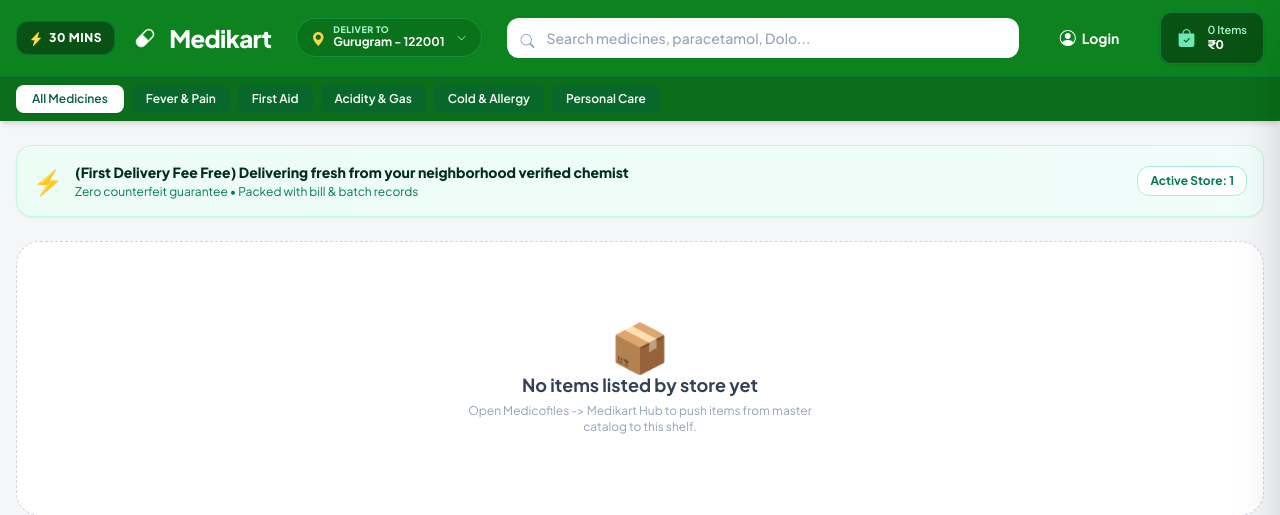
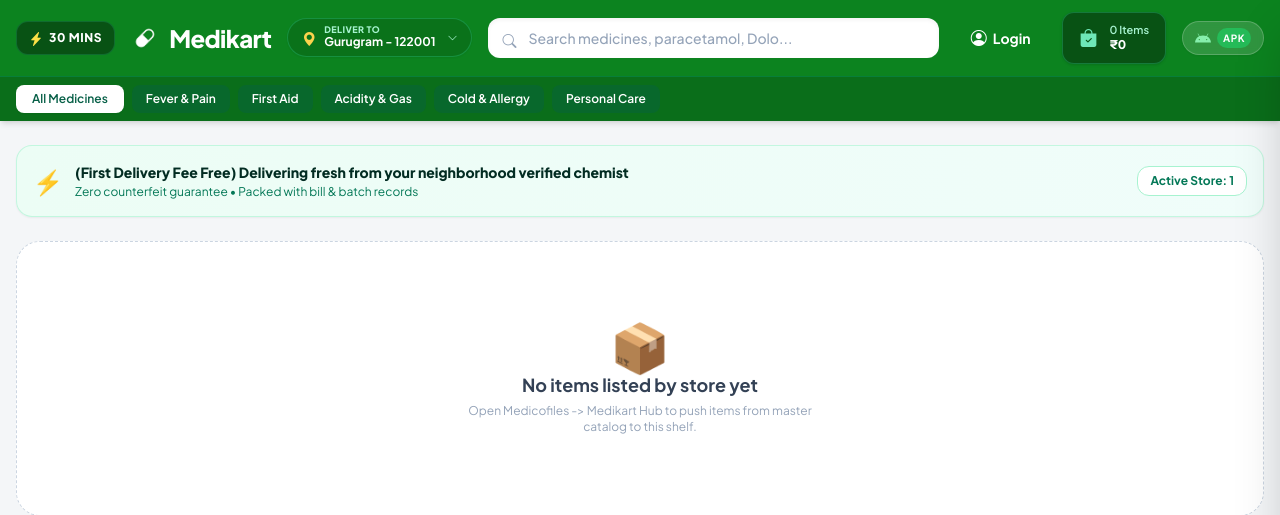
Before and after one commit to Goldi-Yash/Medicofiles, a Flask app: page /medikart in a window 1280 px wide. Shown: the top 515 px of the page. Run offline with Flask 3, Linux system fonts and the light colour scheme; data that the repository does not hold is empty; parts of the project's set-up code (start-up, migrations or seed data) failed here and were passed over; some libraries are stand-ins or nearby versions.

Commit message:
APK Added To Medikart

```diff
--- a/templates/medikart_store.html
+++ b/templates/medikart_store.html
@@ -171,6 +171,19 @@
                     <span class="block text-xs font-black text-white" id="cartTotalSummary">₹0</span>
                 </div>
             </button>
+
+            <!-- Direct Android App Download Button -->
+            <a href="{{ url_for('static', filename='Medikart.apk') }}" download="Medikart.apk"
+                class="flex items-center gap-1.5 bg-white/15 hover:bg-white/25 active:scale-95 text-white border border-white/20 px-3 py-1.5 rounded-full text-xs font-semibold backdrop-blur-sm transition shadow-sm"
+                title="Download Medikart Android App">
+                <svg class="w-4 h-4 fill-current text-green-300" viewBox="0 0 24 24">
+                    <path
+                        d="M17.523 15.3414c-.5511 0-.9993-.4486-.9993-.9997s.4482-.9993.9993-.9993c.551 0 .9993.4482.9993.9993.0001.5511-.4483.9997-.9993.9997m-11.046 0c-.5511 0-.9993-.4486-.9993-.9997s.4482-.9993.9993-.9993c.551 0 .9993.4482.9993.9993 0 .5511-.4483.9997-.9993.9997m11.4045-6.02l1.9973-3.4592a.416.416 0 00-.1521-.5676.416.416 0 00-.5676.1521l-2.0223 3.503C15.5902 8.4116 13.8533 8.125 12 8.125s-3.5902.2866-5.1368.8247L4.8409 5.4467a.4161.4161 0 00-.5677-.1521.4157.4157 0 00-.1521.5676l1.9973 3.4592C2.6889 11.1867.3432 14.6589 0 18.761h24c-.3432-4.1021-2.6889-7.5743-6.1185-9.4396" />
+                </svg>
+                <!-- <span>App</span> -->
+                <span
+                    class="bg-green-500/80 text-[10px] px-1.5 py-0.5 rounded-full uppercase tracking-wider font-bold">APK</span>
+            </a>
 
         </div>
 
```
Also changed, not shown: 1 other file.
